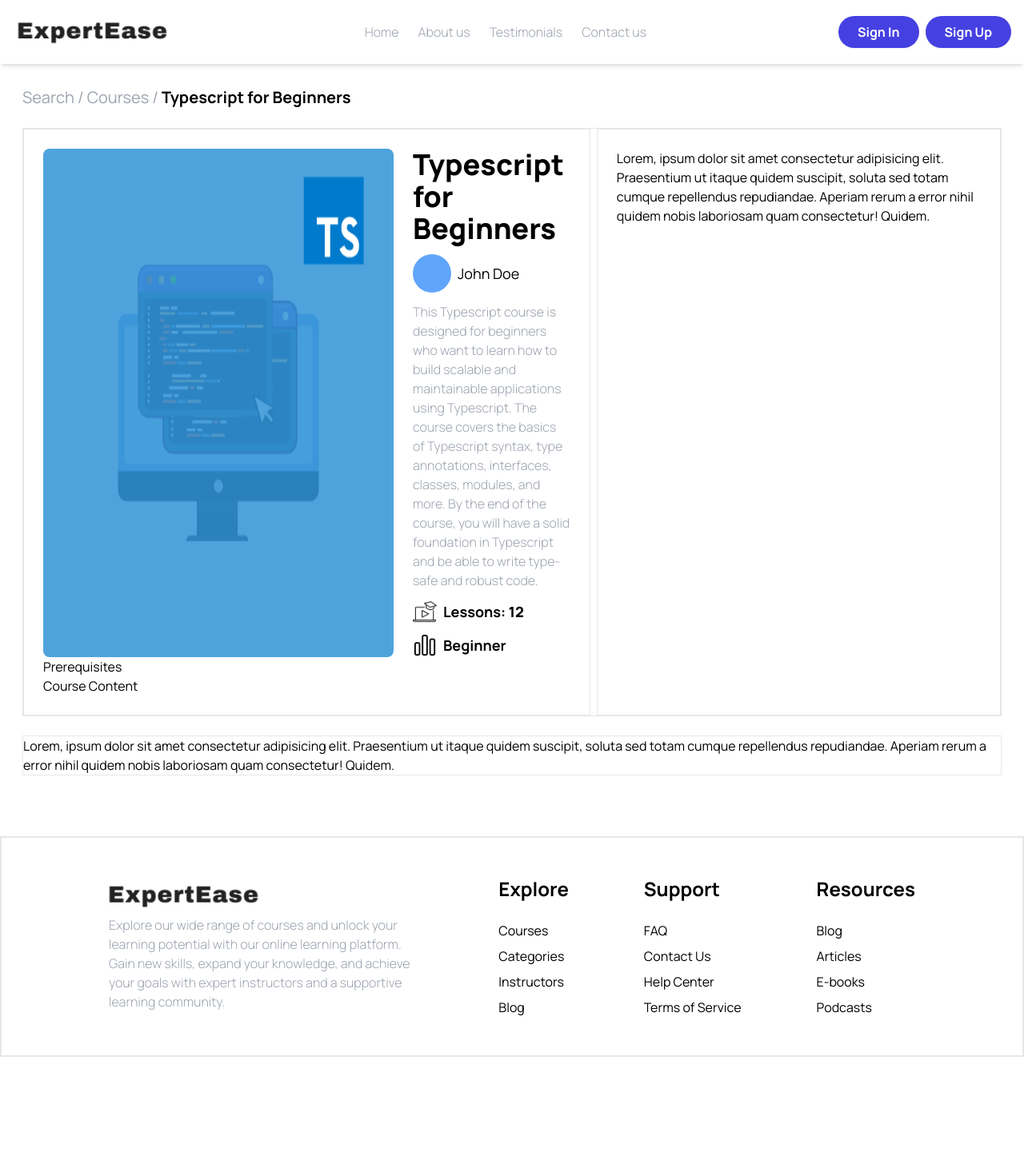
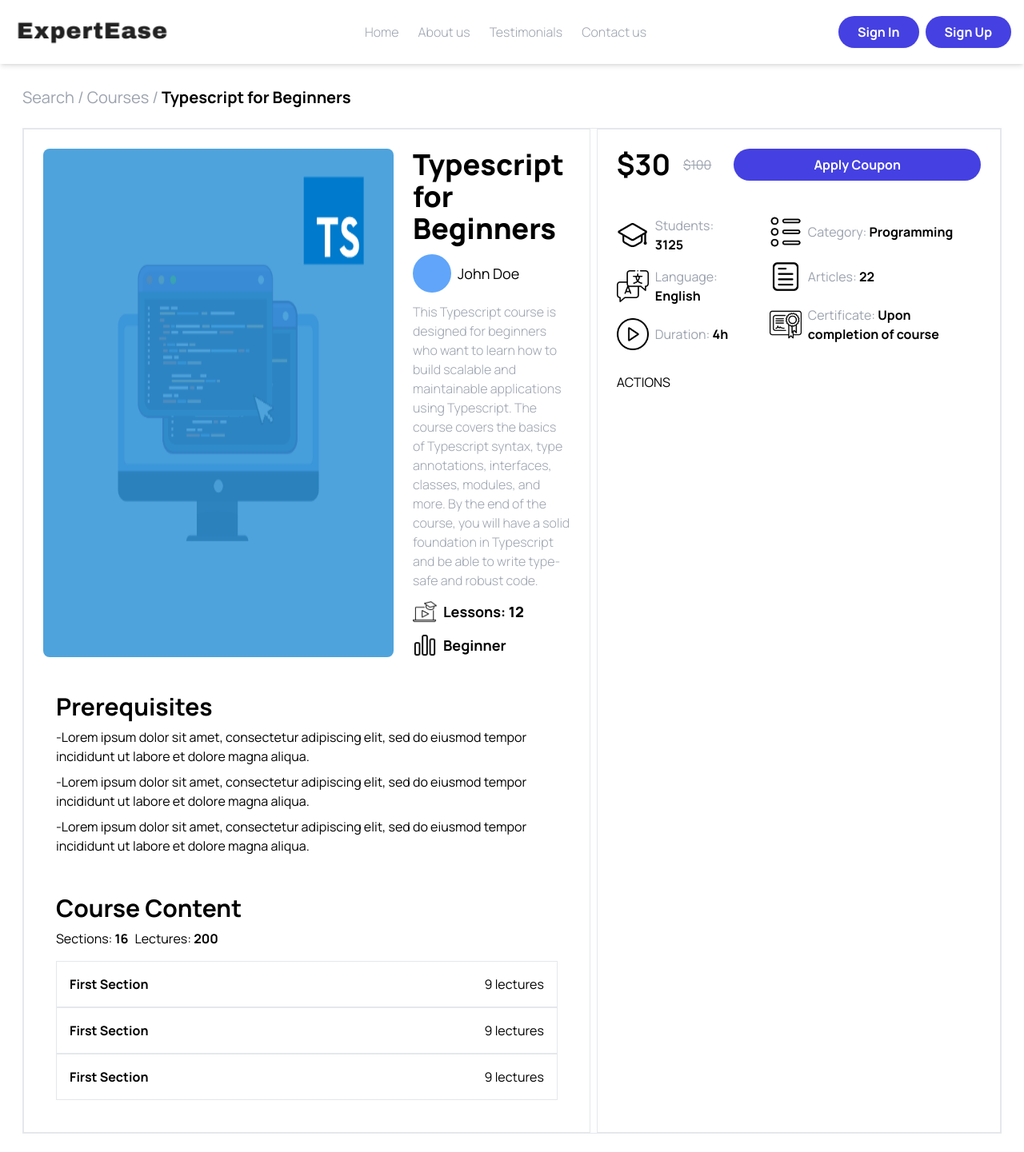
Before and after one commit to Dzenoo/Online-Learning-Platform, a Next.js app: page /courses/c1 in a window 1280 px wide. Shown: the top 1441 px of the page at 80% size. Before the commit the page ends 1322 px from the top, so only its background shows below. Built offline with nearby package versions, Linux system fonts and the light colour scheme.

Commit message:
Adding course details

```diff
--- a/app/courses/[courseId]/page.tsx
+++ b/app/courses/[courseId]/page.tsx
@@ -1,5 +1,7 @@
+import Button from "@/components/shared/form/Button";
 import { CoursesData } from "@/data/coursesdata.config";
 import { CourseCardLandingProps } from "@/types/CourseCardTypes";
+import { convertToDiscountPrice, createGraphicIcon } from "@/utility/helpers";
 import Image from "next/image";
 import Link from "next/link";
 import React from "react";
@@ -14,6 +16,8 @@ const CourseDetails = ({ params }: { params: { courseId: string } }) => {
   const course = CoursesData.find(
     (course) => course.id === params.courseId
   ) as CourseCardLandingProps;
+
+  const discountedPrice = convertToDiscountPrice(course?.price, 0.7);
 
   return (
     <section className="p-7 flex flex-col gap-6 justify-center items-stretch">
@@ -60,14 +64,131 @@ const CourseDetails = ({ params }: { params: { courseId: string } }) => {
               </div>
             </div>
           </div>
-          <div>Prerequisites</div>
-          <div>Course Content</div>
+          <div className="mt-7 p-4">
+            <h1 className="font-bold text-3xl mb-2">Prerequisites</h1>
+            <ul className="flex flex-col gap-2">
+              <li>
+                -Lorem ipsum dolor sit amet, consectetur adipiscing elit, sed do
+                eiusmod tempor incididunt ut labore et dolore magna aliqua.
+              </li>
+              <li>
+                -Lorem ipsum dolor sit amet, consectetur adipiscing elit, sed do
+                eiusmod tempor incididunt ut labore et dolore magna aliqua.
+              </li>
+              <li>
+                -Lorem ipsum dolor sit amet, consectetur adipiscing elit, sed do
+                eiusmod tempor incididunt ut labore et dolore magna aliqua.
+              </li>
+            </ul>
+          </div>
+          <div className="mt-4 p-4">
+            <h1 className="font-bold text-3xl mb-2">Course Content</h1>
+            <div className="flex gap-2 mb-4">
+              <p>
+                Sections: <strong>{course?.sections}</strong>
+              </p>
+              <p>
+                Lectures: <strong>{course?.lectures}</strong>
+              </p>
+            </div>
+            <ul className="flex flex-col ">
+              <li className="p-4 border flex justify-between cursor-pointer">
+                <h2 className="font-bold">First Section</h2>
+                <p>9 lectures</p>
+              </li>
+              <li className="p-4 border flex justify-between cursor-pointer">
+                <h2 className="font-bold">First Section</h2>
+                <p>9 lectures</p>
+              </li>
+              <li className="p-4 border flex justify-between cursor-pointer">
+                <h2 className="font-bold">First Section</h2>
+                <p>9 lectures</p>
+              </li>
+            </ul>
+          </div>
         </div>
-        <div className="p-6 flex-grow basis-1/3 border">
-          Lorem, ipsum dolor sit amet consectetur adipisicing elit. Praesentium
-          ut itaque quidem suscipit, soluta sed totam cumque repellendus
-          repudiandae. Aperiam rerum a error nihil quidem nobis laboriosam quam
-          consectetur! Quidem.
+        <div className="p-6 flex flex-col gap-7 flex-grow basis-1/3 border">
+          <div className="flex items-center justify-between gap-7">
+            <h1 className="flex items-center gap-4">
+              <span className="font-bold text-4xl">${discountedPrice}</span>{" "}
+              <span className="line-through text-gray-400 text-s">
+                ${course?.price}
+              </span>
+            </h1>
+            <Button type="button" isLink={false} styleType="initial">
+              Apply Coupon
+            </Button>
+          </div>
+          <div className="pt-4 flex gap-12">
+            <div className="flex flex-col gap-4">
+              <div className="flex items-center gap-2">
+                {createGraphicIcon(
+                  "/assets/graphics/graduation2.png",
+                  "graduation"
+                )}
+                <h2 className="text-gray-400">
+                  Students:{" "}
+                  <span className="font-bold text-black">
+                    {course?.students}
+                  </span>
+                </h2>
+              </div>
+              <div className="flex items-center gap-2">
+                {createGraphicIcon(
+                  "/assets/graphics/language.png",
+                  "graduation"
+                )}
+                <h2 className="text-gray-400">
+                  Language:{" "}
+                  <span className="font-bold text-black">
+                    {course?.language}
+                  </span>
+                </h2>
+              </div>
+              <div className="flex items-center gap-2">
+                {createGraphicIcon("/assets/graphics/play.png", "graduation")}
+                <h2 className="text-gray-400">
+                  Duration:{" "}
+                  <span className="font-bold text-black">
+                    {course?.duration}
+                  </span>
+                </h2>
+              </div>
+            </div>
+            <div className="flex flex-col gap-4">
+              <div className="flex items-center gap-2">
+                {createGraphicIcon("/assets/graphics/list.png", "graduation")}
+                <h2 className="text-gray-400">
+                  Category:{" "}
+                  <span className="font-bold text-black">
+                    {course?.category}
+                  </span>
+                </h2>
+              </div>
+              <div className="flex items-center gap-2">
+                {createGraphicIcon("/assets/graphics/news.png", "graduation")}
+                <h2 className="text-gray-400">
+                  Articles:{" "}
+                  <span className="font-bold text-black">
+                    {course?.articles}
+                  </span>
+                </h2>
+              </div>
+              <div className="flex items-center gap-2">
+                {createGraphicIcon(
+                  "/assets/graphics/certificate.png",
+                  "graduation"
+                )}
+                <h2 className="text-gray-400">
+                  Certificate:{" "}
+                  <strong className="text-black">
+                    Upon completion of course
+                  </strong>
+                </h2>
+              </div>
+            </div>
+          </div>
+          <div>ACTIONS</div>
         </div>
       </div>
       <div className="border">
--- a/components/shared/CourseCard.tsx
+++ b/components/shared/CourseCard.tsx
@@ -4,6 +4,7 @@ import { CourseCardLandingProps } from "@/types/CourseCardTypes";
 import Image from "next/image";
 import Button from "./form/Button";
 import Link from "next/link";
+import { convertToDiscountPrice } from "@/utility/helpers";
 
 const CourseCard: React.FC<CourseCardLandingProps> = ({
   id,
@@ -12,9 +13,7 @@ const CourseCard: React.FC<CourseCardLandingProps> = ({
   image,
   instructor,
 }) => {
-  const discountPercentage = 0.7;
-  const discountAmount = price * discountPercentage;
-  const discountedPrice = price - discountAmount;
+  const discountedPrice = convertToDiscountPrice(price, 0.7);
 
   return (
     <Card styles="w-[290px] flex flex-col gap-4 hover:shadow-xl transition">
--- /dev/null
+++ b/utility/helpers.tsx
@@ -0,0 +1,16 @@
+import Image from "next/image";
+import { ReactNode } from "react";
+
+export function convertToDiscountPrice(
+  currentPrice: number,
+  discount: number
+): number {
+  const discountAmount = currentPrice * discount;
+  const discountedPrice = currentPrice - discountAmount;
+
+  return discountedPrice;
+}
+
+export function createGraphicIcon(source: string, alt: string): ReactNode {
+  return <Image src={source} alt={alt} width={40} height={40} />;
+}
```
